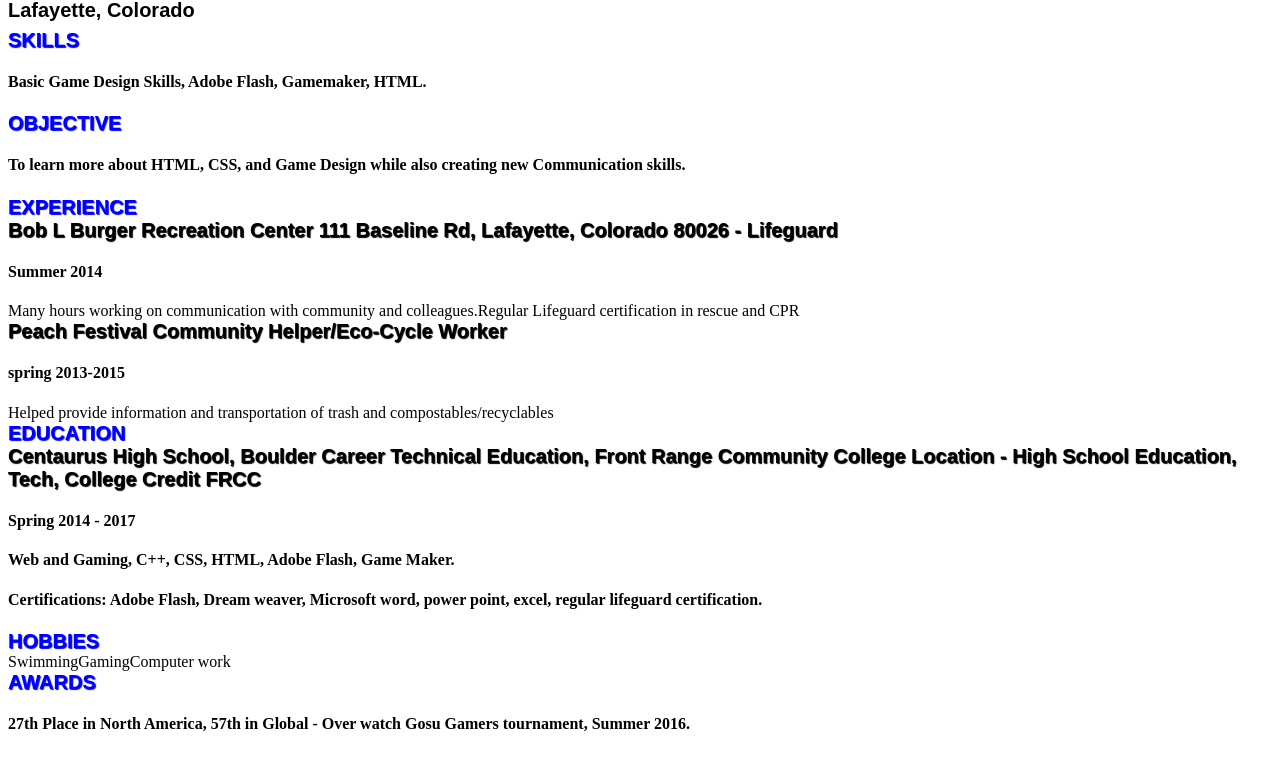
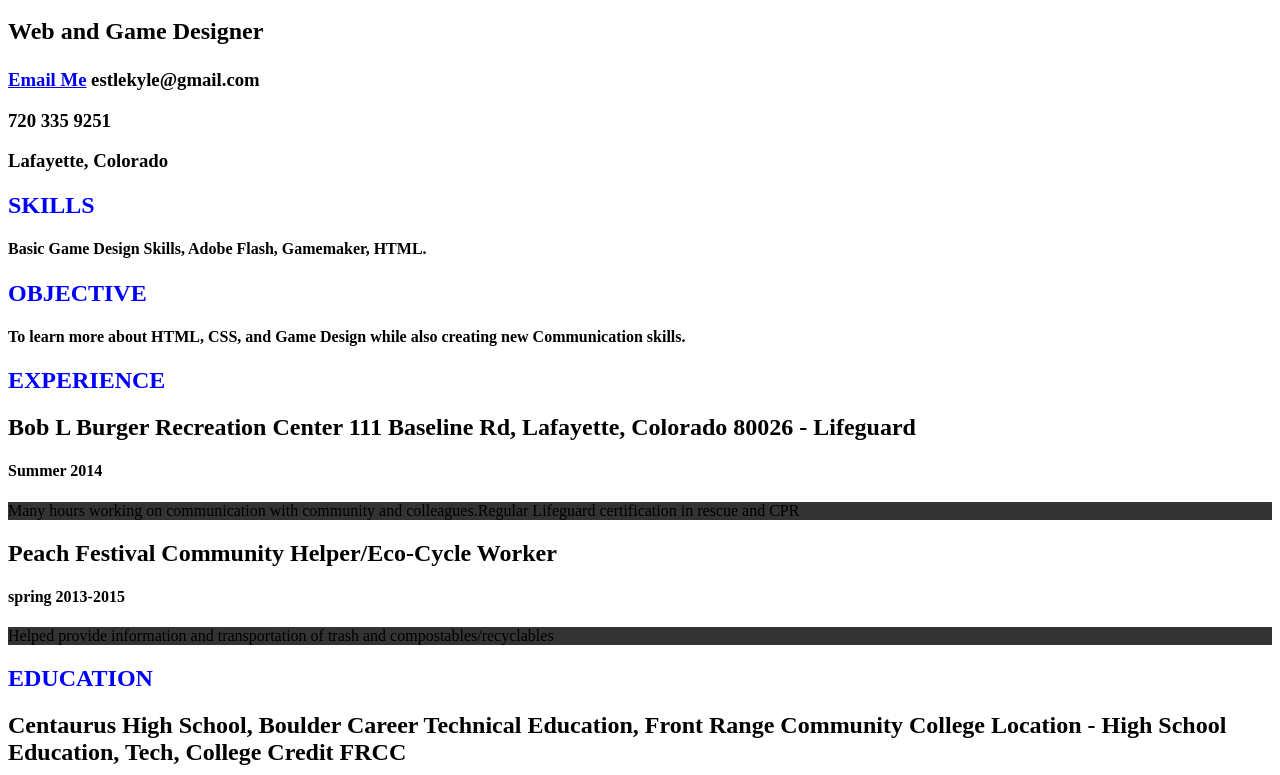
Before and after one commit to kestle3247/portfolio, a plain HTML site: page portfolio/resume.html in a window 1280 px wide. Shown: the part 142-917 px from the top of the page. Before the commit the page ends 896 px from the top, so only its background shows below. Drawn offline with Linux system fonts and the light colour scheme.

Commit message:
Add files via upload
Updated navbar

```diff
--- a/portfolio/main.css
+++ b/portfolio/main.css
@@ -26,10 +26,6 @@ li.dropdown {
     display: inline-block;
 }
 
-.resumeli {
-    background-color: white;
- }
-
 .dropdown-content {
     display: none;
     position: absolute;
@@ -52,39 +48,3 @@ li.dropdown {
 .dropdown:hover .dropdown-content {
     display: block;
 }
-
-.contactinfobutn {
-    background-color: red;
-}
-
-.regulartext {
-    color: black;
-}
-
-h2 {
-    font-size: 20px;
-    margin: auto;
-    font-family: sans-serif;
-    text-decoration-color: black;
-    text-shadow: 1px 1px 1px;
-}
-
-h1,p {
-    margin: 0px;
-    font-size: 20px;
-    margin: auto;
-    font-family: sans-serif;
-    color: blue;
-}
-
-p.small {
-    line-height: 0.01;
-    color: black;
-    font-family: sans-serif;
-    font-size: 20px;
-
-}
-
-h3 {
-    color: black;
-}
```
Also changed, not shown: portfolio/index.html (+7 -9 lines).
